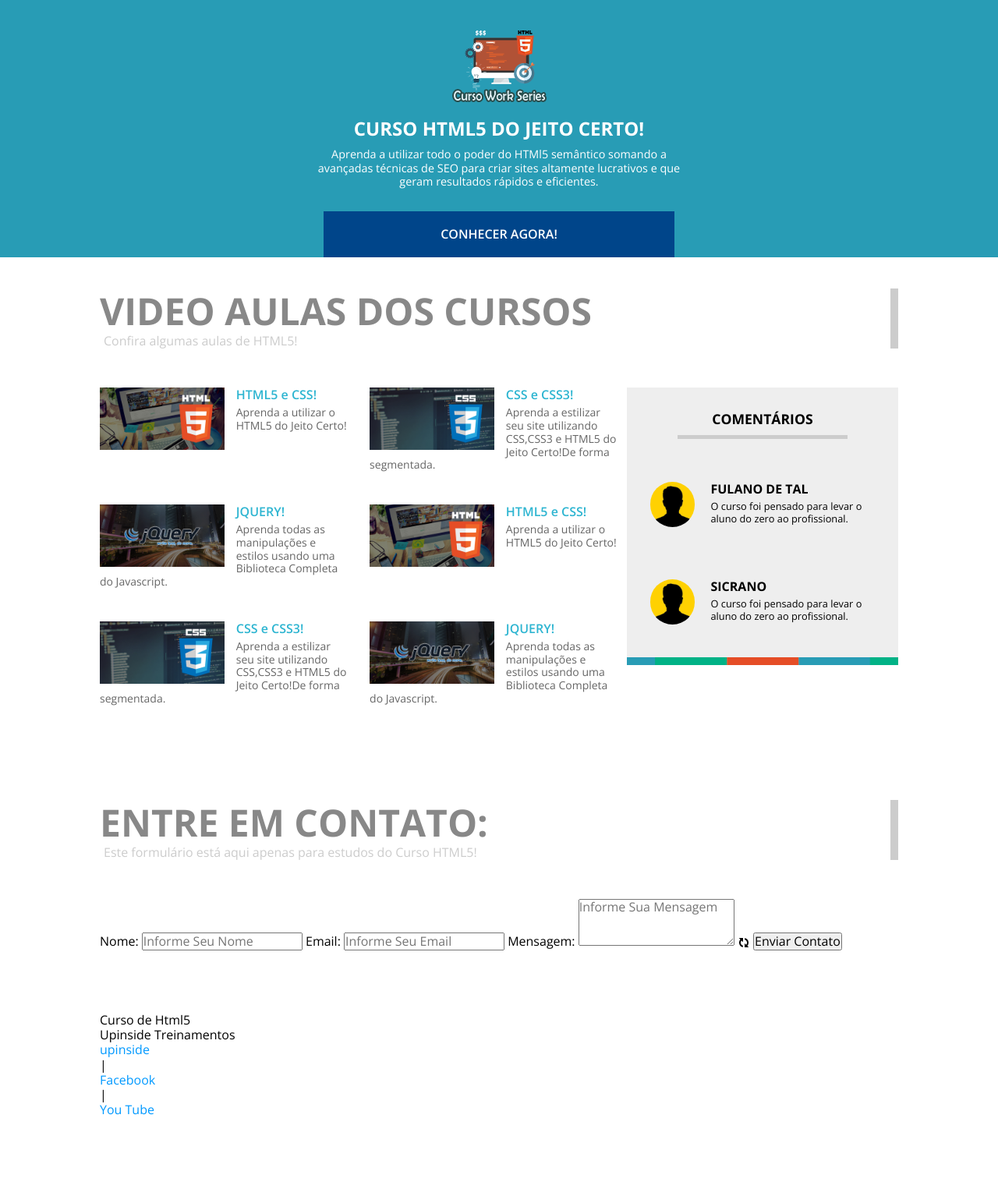
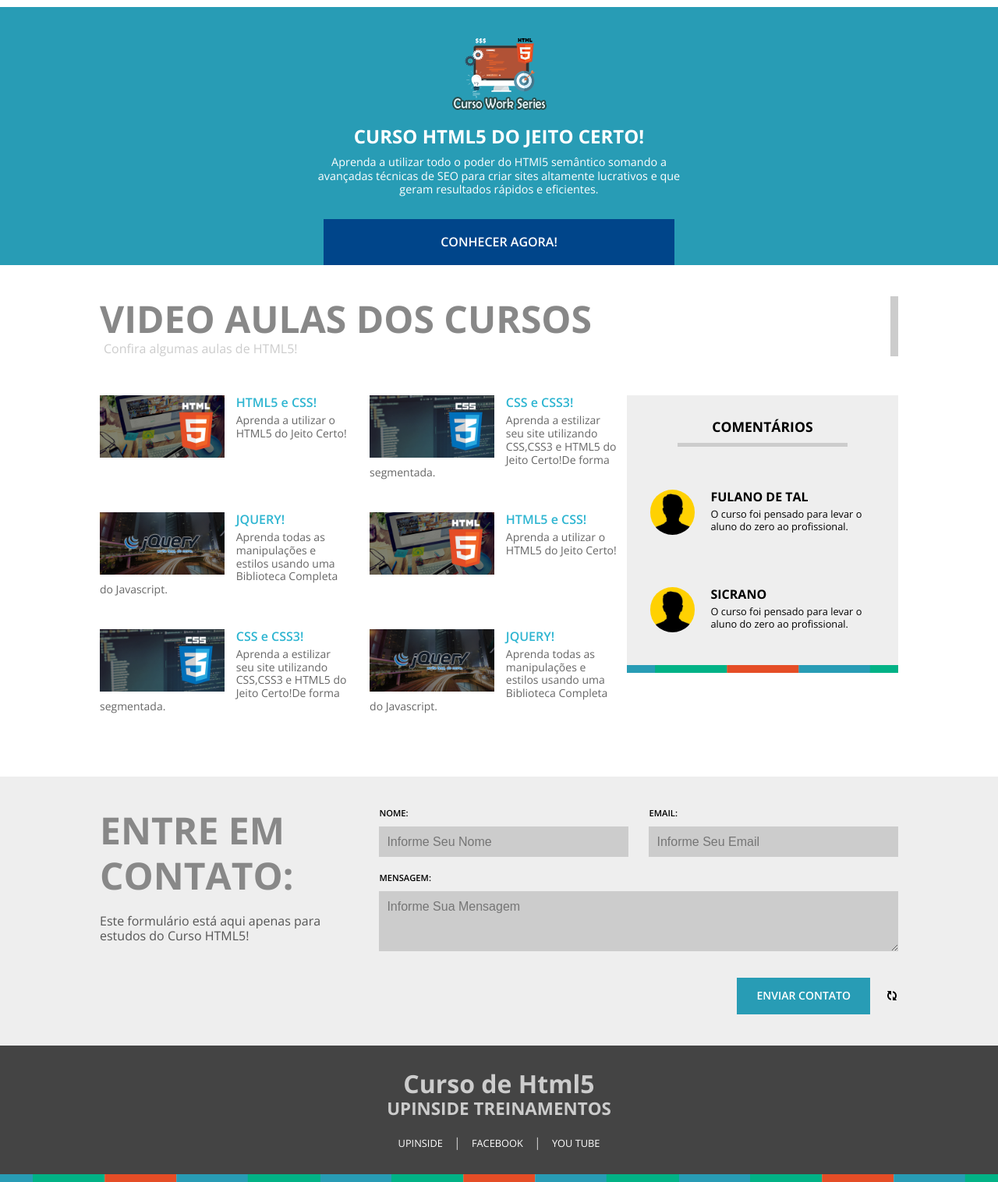
Before and after one commit to FCcarv/WShtml5, a PHP site: page / in a window 1280 px wide. Shown: the part 1055-2571 px from the top of the page at 78% size. Before the commit the page ends 2485 px from the top, so only its background shows below. Run offline with PHP 8.4, Linux system fonts and the light colour scheme.

Commit message:
Finalizando css Form-Contato, Footer e Border-Bottom em Destaque

```diff
--- a/index.php
+++ b/index.php
@@ -26,6 +26,7 @@
                     </header>
                     <!-- FECHA O CABEÇALHO-->
                     <main class="container">
+                                <div class="border-bottom border_bottom_destaque">
                                     <article class="destaque container">
                                         <div class="content">
                                             <header>
@@ -45,6 +46,7 @@
                                             <div class="clear"></div>
                                         </div>
                                     </article>
+                                </div>
                               <!-- Destaque do site -->
                                <section class="container curso">
                                     <div class="content">
@@ -162,17 +164,17 @@
                                 <!-- VIDEO AULAS  -->
                              <article class="container contato">
                                     <div class="content">
-                                        <header class="big-title">
+                                        <header >
                                                 <h1>Entre em Contato:</h1>
                                                 <p class="tagline">Este formulário está aqui apenas para estudos do Curso HTML5!</p>
                                         </header>
-                                        <form action="" method="posts">
-                                                <label>
+                                        <form  class="contato_form" action="" method="posts">
+                                                <label class="medium">
                                                         <span>Nome:</span>
                                                         <input type="text" name="nome" title="Informe Seu Nome" placeholder="Informe Seu Nome" required/>
                                                 </label>
 
-                                                <label>
+                                                <label class="medium">
                                                         <span>Email:</span>
                                                         <input type="email" name="email" title="Informe Seu Email" placeholder="Informe Seu Email" required/>
                                                 </label>
@@ -181,8 +183,8 @@
                                                         <span>Mensagem:</span>
                                                         <textarea rows="3" name="msg" title="Informe Sua Mensagem" placeholder="Informe Sua Mensagem" required></textarea>
                                                 </label>
-                                                <img title="Aguarde, enviando contato!" alt="[Aguarde, enviando contato!]" src="img/ajax-loader.gif" >
-                                                <button>Enviar Contato</button>
+                                                <img class="form_load" title="Aguarde, enviando contato!" alt="[Aguarde, enviando contato!]" src="img/ajax-loader.gif" >
+                                                <button class="btn">Enviar Contato</button>
                                          </form>
                                          <div class="clear"></div>
                                     </div>
@@ -190,12 +192,13 @@
                               <!--  CONTATO  -->
                     </main>
                     <!--FECHA O CONTEUDO-->
-                    <footer class="container">
-                        <div class="content"
-                            <h1>Curso de Html5</h1>
+                    <footer class="container main-footer">
+                        <div class="border-bottom">
+                            <div class="ftcontent">
+                                <h1 class="title"> Curso de Html5</h1>
                                    <nav>
-                                    <h1>Upinside Treinamentos</h1>
-                                    <ul>
+                                        <h1 class="subtitle" >Upinside Treinamentos</h1>
+                                        <ul class="main_footer_social">
                                             <li><a target="_blank" title="Upinside Treinamentos"href="//www.upinside.com.br">upinside</a></li>
                                             <li> | </li>
                                             <li><a target="_blank" title="Upinside Treinamentos no Facebook"href="//www.facebook.com/upinside">Facebook</a></li>
@@ -205,6 +208,7 @@
                                    </nav>
                                 <div class="clear"></div>
                             </div>
+                        </div>
                     </footer>
                    <!--FECHA O RODAPÉ-->
         </body>
--- a/style.css
+++ b/style.css
@@ -39,6 +39,7 @@ iframe['style']{
 .clear{clear: both;}
 .fontzero{font-size: 0;}
 .border-bottom{padding-bottom: 10px; background:url(img/line_sidebar.jpg) center center;}
+.border_bottom_destaque{float: left; width: 100%;}
 
 /*BIG-TITLE*/
 .big-title{
@@ -256,3 +257,126 @@ iframe['style']{
 .videoaulas_sidebar_comment p{
     font-size: 0.8em;
 }
+/*CONTATO*/
+.contato{
+    background: #eee;
+}
+
+.contato header{
+    float: left;
+    width: 30%;
+}
+
+.contato header h1{
+    font-size: 3em;
+    text-transform: uppercase;
+    font-weight: bold;
+    color: #888;
+    margin-bottom: 20px;
+}
+
+.contato header p{
+    color: #555;
+}
+.contato_form{
+    float: right;
+    width: 70%;
+    padding-left: 5%;
+}
+
+.contato_form label{
+    display: block;
+    width: 100%;
+    margin-bottom: 20px;
+}
+
+.contato_form span{
+    font-size: 0.7em;
+    display: block;
+    text-transform: uppercase;
+    font-weight: 600;
+    margin-bottom: 10px;
+}
+
+.contato_form .medium{
+    float: left;
+    width:48%;
+}
+
+.contato_form .medium:first-of-type{
+    margin-right:4%;
+}
+
+.contato_form input,
+.contato_form textarea{
+    width:100%;
+    border: none;
+    background: #ccc;
+    padding: 10px;
+    font-family: 'Arial', sans-serif;
+
+}
+
+.contato_form .btn{
+    border: none;
+    background: #289cb5;
+    padding: 15px 25px;
+    text-transform: uppercase;
+    font-weight: 600;
+    font-size: 0.875em;
+    float: right;
+    margin-top: 10px;
+    cursor: pointer;
+    color: #fff;
+}
+
+.contato_form .btn:hover{
+    background: #51c1d9;
+}
+
+.form_load{
+    float: right;
+    margin-top: 25px;
+    margin-left:20px;
+/*    display: none;*/
+}
+ /*FOOTER*/
+ .main-footer{
+    text-align: center;
+    color: #ccc;
+ }
+
+ .main-footer .ftcontent{
+     background: #444;
+     padding: 30px;
+ }
+
+.main-footer .title{
+    font-size: 2em;
+    font-weight: bold;
+}
+.main-footer .subtitle{
+    font-size: 1.4em;
+    font-weight: bold;
+    text-transform: uppercase;
+}
+
+.main_footer_social{
+    display: block;
+    margin-top: 20px;
+}
+
+.main_footer_social li{
+    display: inline-block;
+    margin: 0 5px;
+}
+
+.main_footer_social a{
+    color: #fff;
+    text-transform: uppercase;
+    font-size: 0.8em;
+}
+
+.main_footer_social a:hover{
+    text-decoration: underline;
+}
```
Lines whose indentation alone changed are shown as unchanged.
